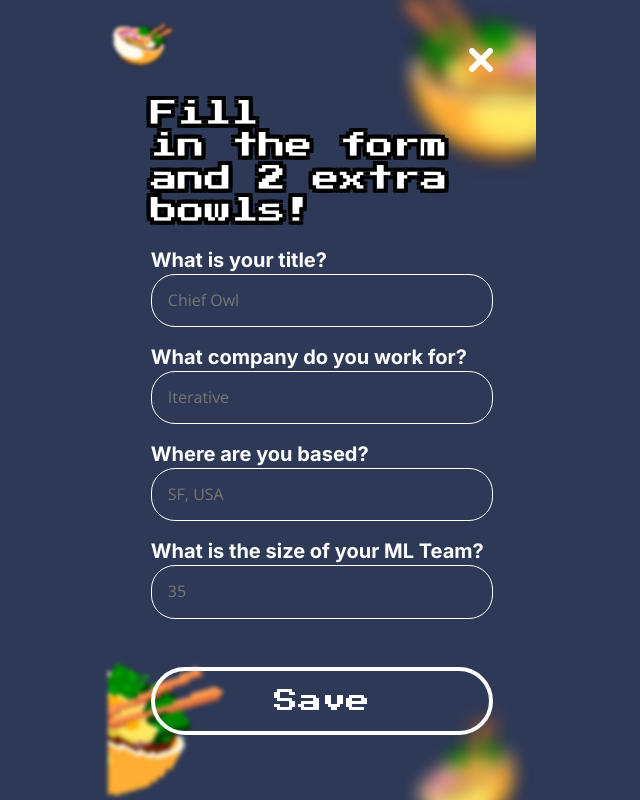
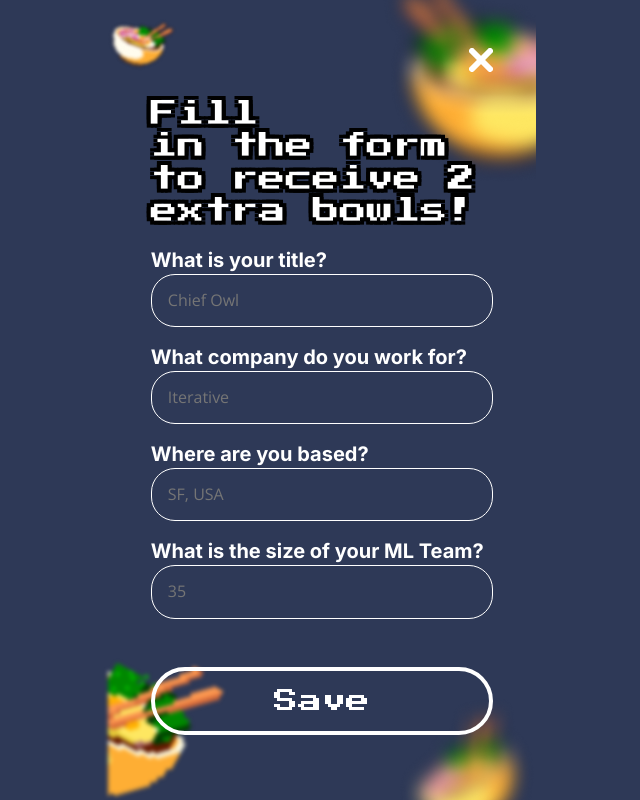
Before and after one commit to AlexeiMas/deevee, a React (Create React App) app: page /form in a window 1280 px wide. Shown: the whole page, without its empty margins (318-958 px from the left). Built offline with nearby package versions, Linux system fonts and the light colour scheme; no server answers.

Commit message:
form title edit

```diff
--- a/src/pages/FormPage/FormPage.tsx
+++ b/src/pages/FormPage/FormPage.tsx
@@ -45,7 +45,7 @@ export const FormPage: React.FC<IFormPage> = ({
   return (
     <MainLayout verticalAlign={"flex-start"} headerBtnTo={PATH_GAME} sx={representation === 'DIALOG' ? { position: 'fixed', top: 0, right: 0, bottom: 0, left: 0 } : false}>
       <div className={styles.pageWrapper}>
-        <h1>Fill<br />in the form and 2 extra bowls!</h1>
+        <h1>Fill<br/>in the form to receive 2 extra bowls!</h1>
         <form onSubmit={onHandleForm}>
           <Placeholder name={'title'} placeholder={'Chief Owl'} type={'text'} required={true} value={title} onChange={(e) => setTitle(e.target.value)} label={'What is your title?'} />
           <Placeholder name={'company'} placeholder={'Iterative'} type={'text'} required={true} value={company} onChange={(e) => setCompany(e.target.value)} label={'What company do you work for?'} />
```
